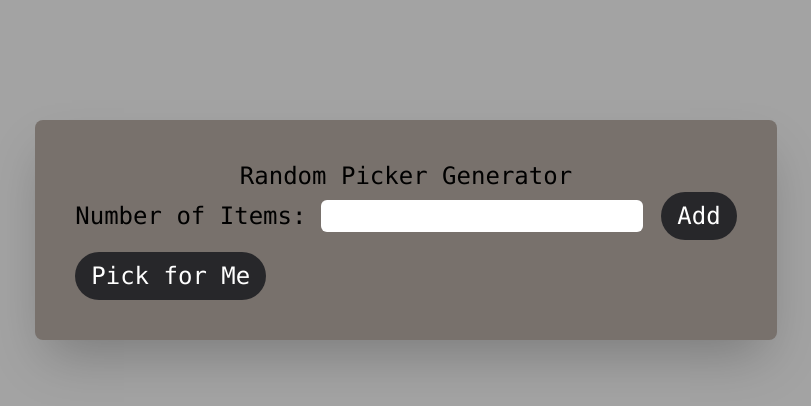
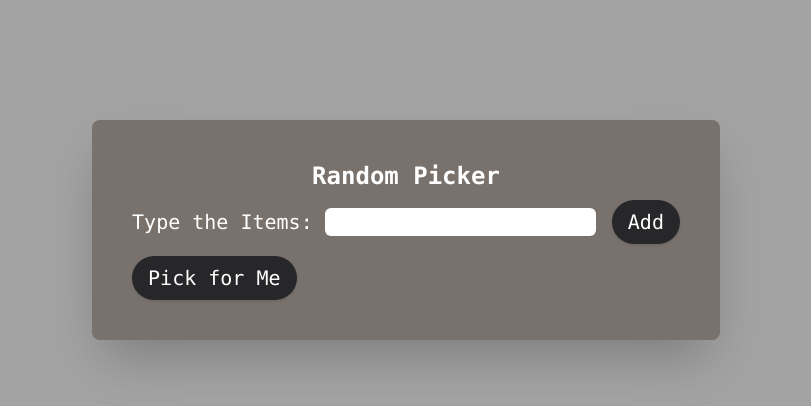
Before and after one commit to CaptainPandaMonkey5/RandomPicker, a website: page index.html in a window 1280 px wide. Shown: the whole page, without its empty margins (234-1045 px from the left). Drawn offline with nearby package versions, Linux system fonts and the light colour scheme.

Commit message:
fixed the css and readme file + working on something

```diff
--- a/index.html
+++ b/index.html
@@ -17,24 +17,34 @@
   </head>
   <body class="mx-20 my-20 bg-neutral-400 items-center flex justify-center font-mono">
     <div class="bg-stone-500 border-spacing-32 rounded-lg inline-block p-10 mt-10 mb-10
-    text-2xl shadow-2xl">
+    text-xl shadow-2xl">
 
-      <h1 class="text-center">Random Picker Generator</h1>
+      <h1 class="text-center text-2xl font-bold text-white">Random Picker</h1>
 
       <div>
         <form class="items-center justify-center">
           <div>
-            <label for="num-of-items">Number of Items:</label>
+            <label for="num-of-items" class="text-white">Type the Items:</label>
             <input type="text" id="userInput" placeholder=" " class="pl-2 px-2 focus:outline-none rounded-md" />
-            <button id="addItem" class="bg-zinc-800 px-4 py-2 ml-1 rounded-full text-white hover:bg-zinc-400">Add</button>
+            <button id="addItem" class="bg-zinc-800 px-4 py-2 ml-1 mt-2 rounded-full
+            text-white hover:bg-zinc-400 shadow hover:shadow-lg hover:shadow-zinc-600">Add</button>
 
             <ul id="itemList" class="my-3"></ul>
-            <button id="pickRandom" class="bg-zinc-800 px-4 py-2 rounded-full text-white hover:bg-zinc-400">Pick for Me</button>
+            <button id="pickRandom" class="bg-zinc-800 px-4 py-2 rounded-full
+            text-white hover:bg-zinc-400 shadow hover:shadow-lg hover:shadow-zinc-600">Pick for Me</button>
           </div>
         </form>
       </div>
 
       <p id="result"></p>
     </div>
+
+      <!-- <footer class="text-beige p-5 w-full bottom-0 left-0">
+        <div class="flex flex-wrap justify-around px-5">
+          <div class="text-center py-2 border-t border-gray-700 mt-5">
+            <p class="m-0">&copy; 2024 CaptainPandaMonkey</p>
+          </div>
+        </div>
+    </footer> -->
   </body>
 </html>
```
Also changed, not shown: README.md.
